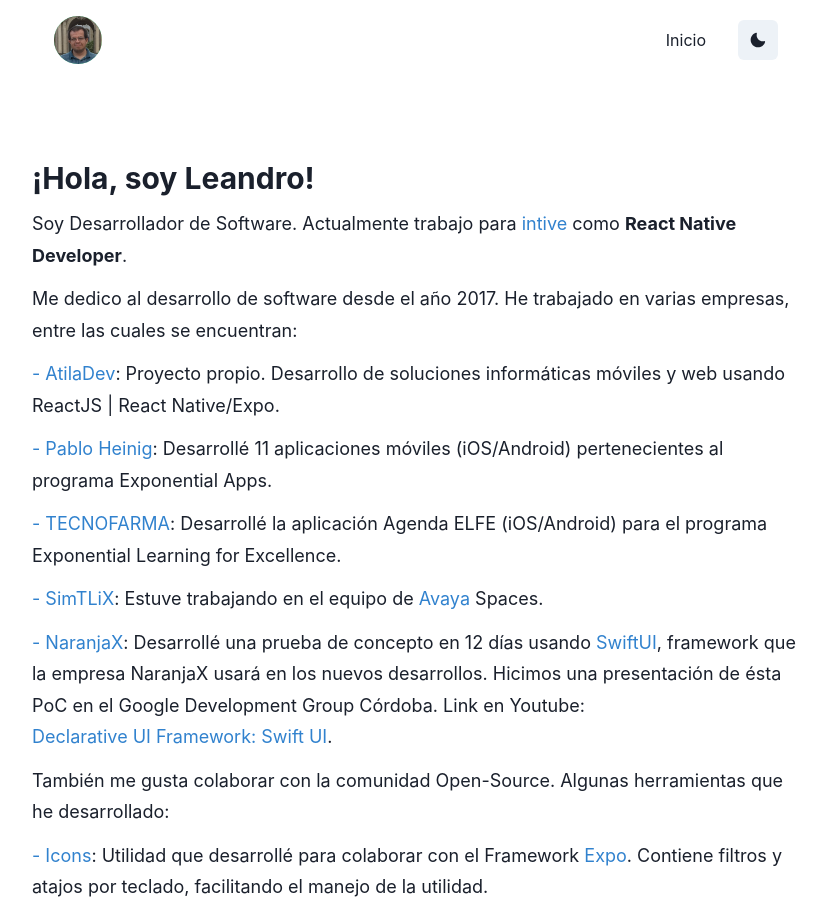
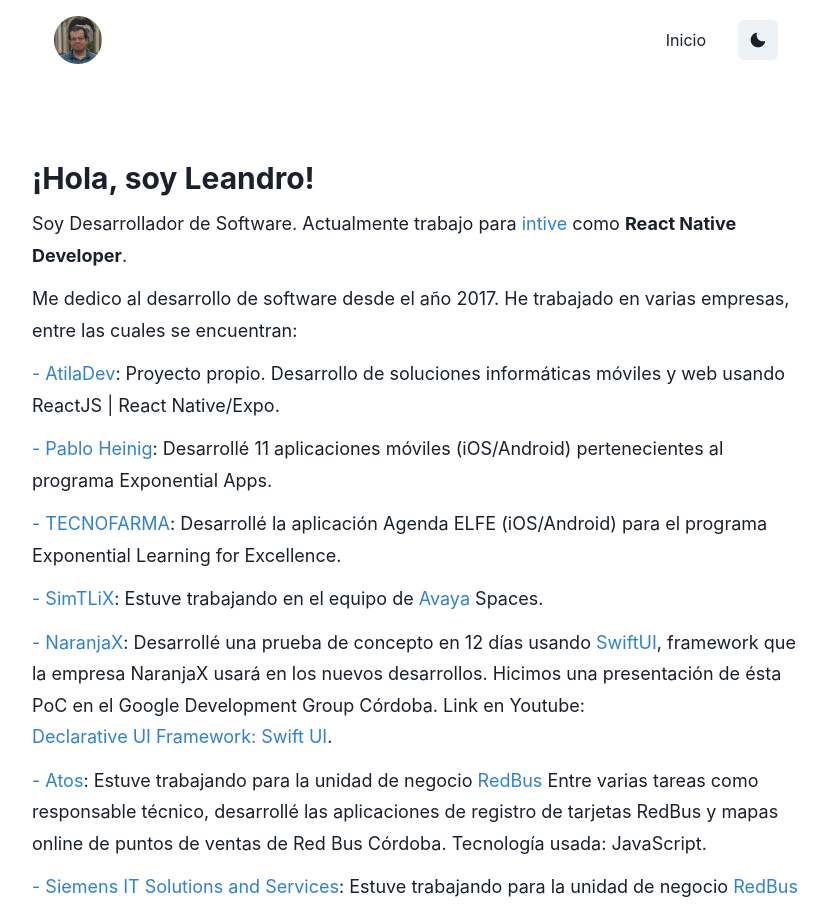
Before and after one commit to AtilaDev/atiladev.com, a Next.js app: page / in a window 1280 px wide. Shown: the top 909 px of the page, without its empty margins (224-1052 px from the left). Built offline with nearby package versions, Linux system fonts and the light colour scheme.

Commit message:
Iam actualizado

```diff
--- a/src/components/Iam.tsx
+++ b/src/components/Iam.tsx
@@ -83,6 +83,30 @@ const Iam: React.FC = () => {
           </Text>
 
           <Text lineHeight='175%' as='h2' fontSize='lg'>
+            <ExternalLink href='https://atos.net/en/'>- Atos</ExternalLink>:
+            Estuve trabajando para la unidad de negocio{' '}
+            <ExternalLink href='https://www.red-bus.com.ar/'>
+              RedBus
+            </ExternalLink>{' '}
+            Entre varias tareas como responsable técnico, desarrollé las
+            aplicaciones de registro de tarjetas RedBus y mapas online de puntos
+            de ventas de Red Bus Córdoba. Tecnología usada: JavaScript.
+          </Text>
+
+          <Text lineHeight='175%' as='h2' fontSize='lg'>
+            <ExternalLink href='https://www.siemens.com/global/en.html'>
+              - Siemens IT Solutions and Services
+            </ExternalLink>
+            : Estuve trabajando para la unidad de negocio{' '}
+            <ExternalLink href='https://www.red-bus.com.ar/'>
+              RedBus
+            </ExternalLink>{' '}
+            Entre varias tareas como responsable técnico, realicé mantenimiento
+            y desarrollo de nuevos reportes para el Departamento de Transporte
+            de la Municipalidad de Córdoba. Tecnología usada: Java.
+          </Text>
+
+          <Text lineHeight='175%' as='h2' fontSize='lg'>
             También me gusta colaborar con la comunidad Open-Source. Algunas
             herramientas que he desarrollado:
           </Text>
```
